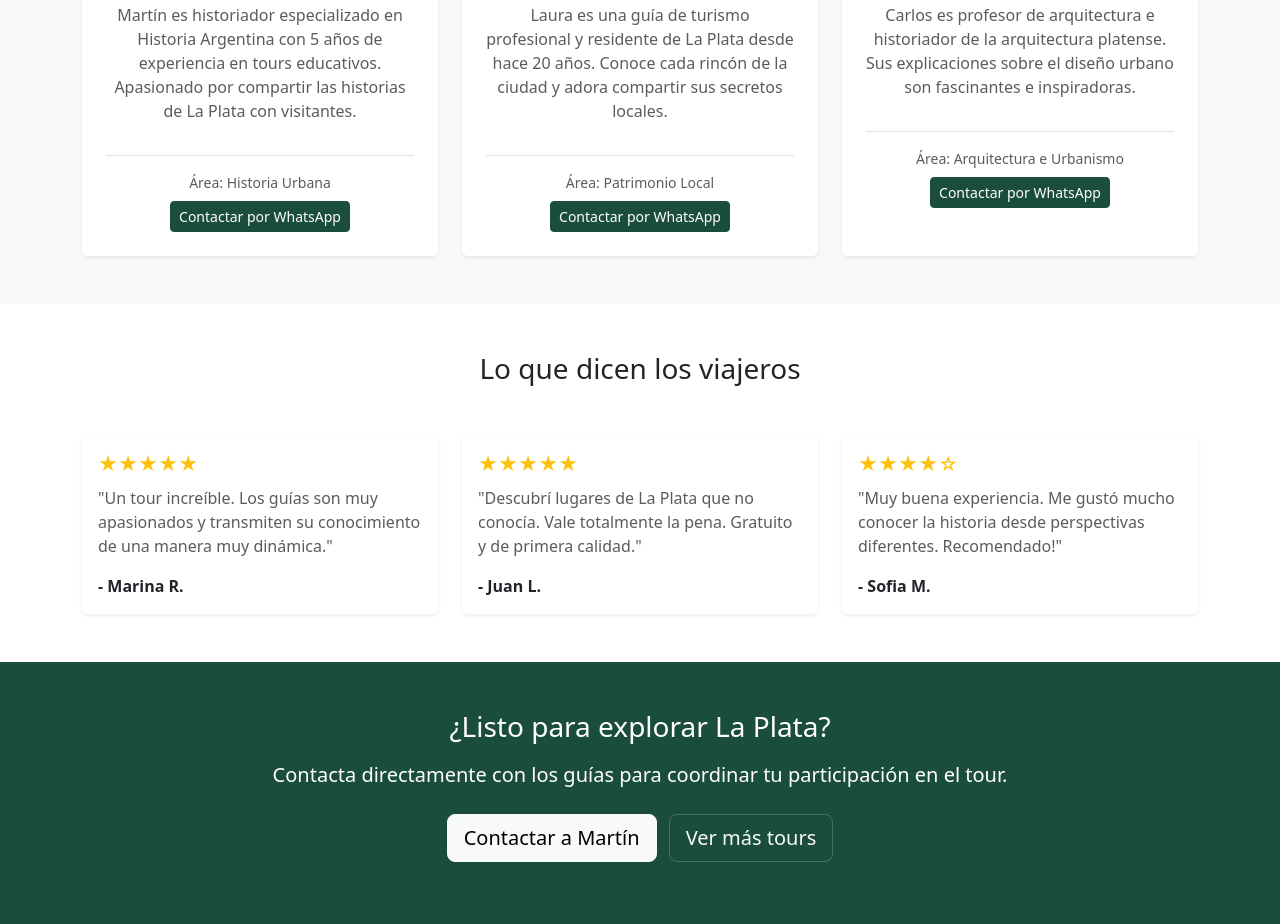
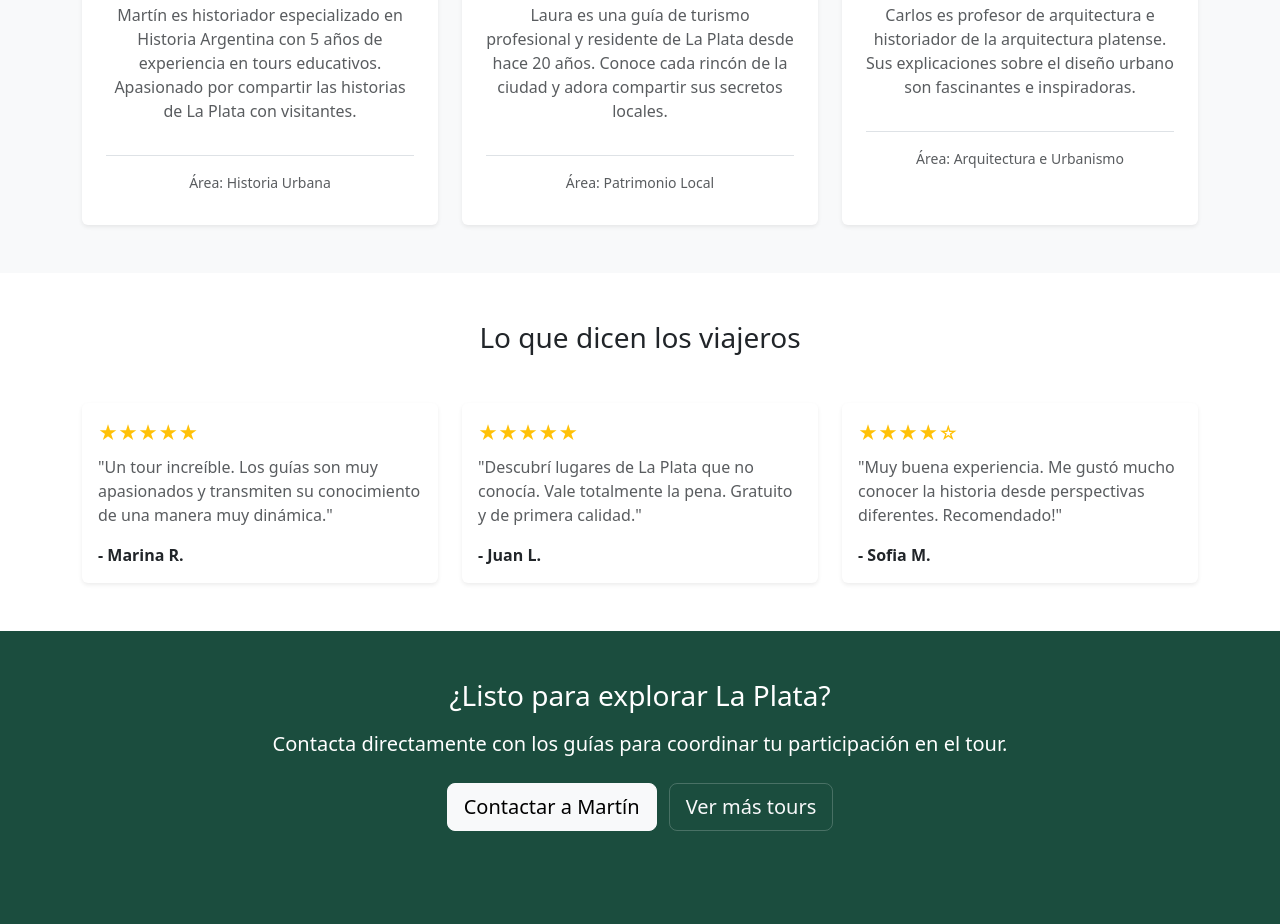
Before and after one commit to GerezNico/VisualizacionInterfaces, a website: page pages/tour1.html in a window 1280 px wide. Shown: the part 2527-3451 px from the top of the page. Drawn offline with nearby package versions, Linux system fonts and the light colour scheme.

Commit message:
cambios del usuario

```diff
--- a/pages/tour1.html
+++ b/pages/tour1.html
@@ -293,9 +293,6 @@
                             <p class="card-text text-muted">Martín es historiador especializado en Historia Argentina con 5 años de experiencia en tours educativos. Apasionado por compartir las historias de La Plata con visitantes.</p>
                             <div class="mt-3 pt-3 border-top">
                                 <small class="text-muted d-block mb-2">Área: Historia Urbana</small>
-                                <a href="https://wa.me/5491123456789" target="_blank" class="btn btn-success btn-sm">
-                                    Contactar por WhatsApp
-                                </a>
                             </div>
                         </div>
                     </div>
@@ -309,9 +306,6 @@
                             <p class="card-text text-muted">Laura es una guía de turismo profesional y residente de La Plata desde hace 20 años. Conoce cada rincón de la ciudad y adora compartir sus secretos locales.</p>
                             <div class="mt-3 pt-3 border-top">
                                 <small class="text-muted d-block mb-2">Área: Patrimonio Local</small>
-                                <a href="https://wa.me/5491129876543" target="_blank" class="btn btn-success btn-sm">
-                                    Contactar por WhatsApp
-                                </a>
                             </div>
                         </div>
                     </div>
@@ -325,9 +319,6 @@
                             <p class="card-text text-muted">Carlos es profesor de arquitectura e historiador de la arquitectura platense. Sus explicaciones sobre el diseño urbano son fascinantes e inspiradoras.</p>
                             <div class="mt-3 pt-3 border-top">
                                 <small class="text-muted d-block mb-2">Área: Arquitectura e Urbanismo</small>
-                                <a href="https://wa.me/5491134567890" target="_blank" class="btn btn-success btn-sm">
-                                    Contactar por WhatsApp
-                                </a>
                             </div>
                         </div>
                     </div>
```
